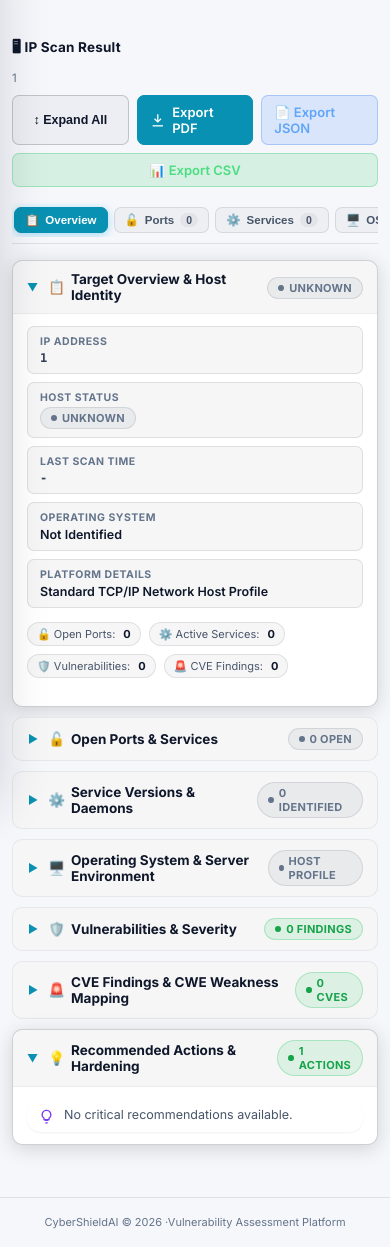
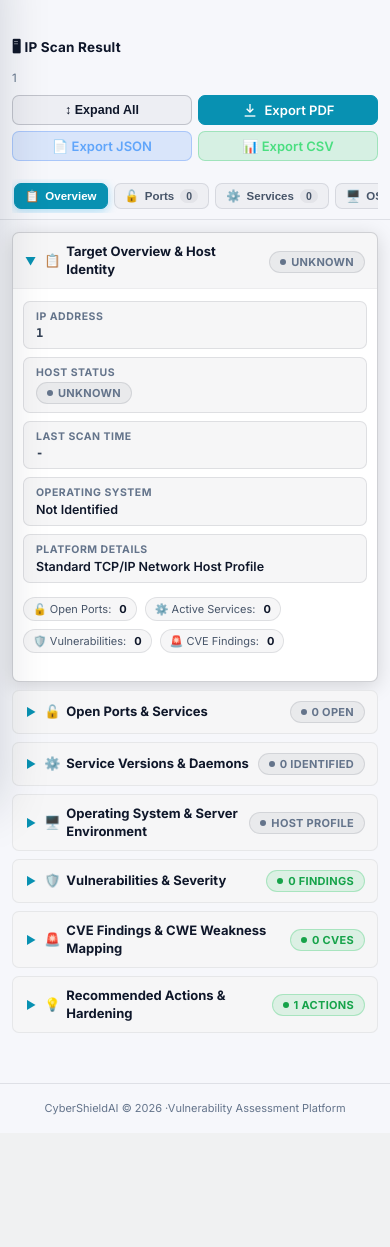
Before and after one commit to shubhvaghani2108/CyberShieldAI, a Flask app: page /ip-scan-result/1 in a window 390 px wide. Shown: the part 58-1305 px from the top of the page. After the commit the page ends 1173 px from the top, so only its background shows below. Run offline with Flask 3, Linux system fonts and the light colour scheme; the visitor is signed in with stand-in values (Sample User, id 1); data that the repository does not hold is empty; some libraries are stand-ins or nearby versions.

Commit message:
fix: remove excessive scrolling, implement exclusive single-section accordion opening, and optimize mobile view

```diff
--- a/dashboard/static/css/dashboard.css
+++ b/dashboard/static/css/dashboard.css
@@ -1935,16 +1935,53 @@ html[data-theme="light"] .result-overview-card:hover {
   border-top: 1px solid var(--hairline);
 }
 @media (max-width: 640px) {
+  .panel-heading {
+    flex-direction: column;
+    align-items: flex-start;
+    gap: 10px;
+    margin-bottom: 12px;
+  }
+  .panel-heading > div[style*="margin-left:auto"] {
+    margin-left: 0 !important;
+    width: 100%;
+    display: grid !important;
+    grid-template-columns: repeat(2, 1fr);
+    gap: 6px !important;
+  }
+  .panel-heading > div[style*="margin-left:auto"] .btn {
+    justify-content: center;
+    padding: 6px 8px;
+    font-size: 11.5px;
+    text-align: center;
+  }
+  .result-section-tabs-wrapper {
+    top: var(--topbar-h, 50px);
+    margin: 0 -12px 12px -12px;
+    padding: 6px 12px;
+  }
+  .result-tab-btn {
+    padding: 5px 10px;
+    font-size: 11.5px;
+  }
   .section-accordion {
-    margin-bottom: 10px;
+    margin-bottom: 8px;
+    border-radius: var(--radius-sm, 6px);
   }
   .section-accordion > summary {
-    padding: 10px 14px;
+    padding: 10px 12px;
+    gap: 8px;
+  }
+  .section-summary-left {
+    gap: 8px;
+    min-width: 0;
+    flex: 1;
   }
   .section-accordion-title {
-    font-size: 13.5px;
+    font-size: 13px;
+    line-height: 1.35;
+    word-break: break-word;
   }
   .section-accordion-body {
-    padding: 12px 14px;
-  }
-}
+    padding: 12px 10px;
+  }
+}
--- a/dashboard/templates/ip_result.html
+++ b/dashboard/templates/ip_result.html
@@ -165,7 +165,7 @@
 <!-- ==========================================
      SECTION 2: OPEN PORTS (ACCORDION)
      ========================================== -->
-<details class="section-accordion" id="sec-ports" {% if ports_data and ports_data|length > 0 %}open{% endif %}>
+<details class="section-accordion" id="sec-ports">
     <summary>
         <div class="section-summary-left">
             <span class="section-accordion-chevron">▼</span>
@@ -303,7 +303,7 @@
 <!-- ==========================================
      SECTION 5: VULNERABILITIES (ACCORDION)
      ========================================== -->
-<details class="section-accordion" id="sec-vulnerabilities" {% if vulnerabilities_data and vulnerabilities_data|length > 0 %}open{% endif %}>
+<details class="section-accordion" id="sec-vulnerabilities">
     <summary>
         <div class="section-summary-left">
             <span class="section-accordion-chevron">▼</span>
@@ -536,7 +536,7 @@
 <!-- ==========================================
      SECTION 7: RECOMMENDED ACTIONS (ACCORDION)
      ========================================== -->
-<details class="section-accordion" id="sec-recommendations" open>
+<details class="section-accordion" id="sec-recommendations">
     <summary>
         <div class="section-summary-left">
             <span class="section-accordion-chevron">▼</span>
```
Also changed, not shown: dashboard/static/js/dashboard.js (+76 -9 lines), dashboard/templates/url_result.html (+8 -8 lines).
